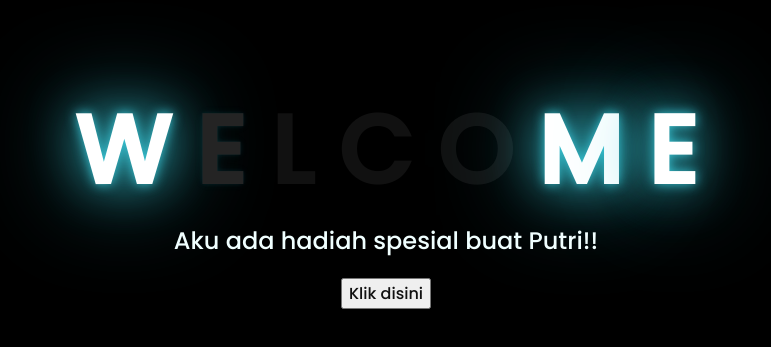
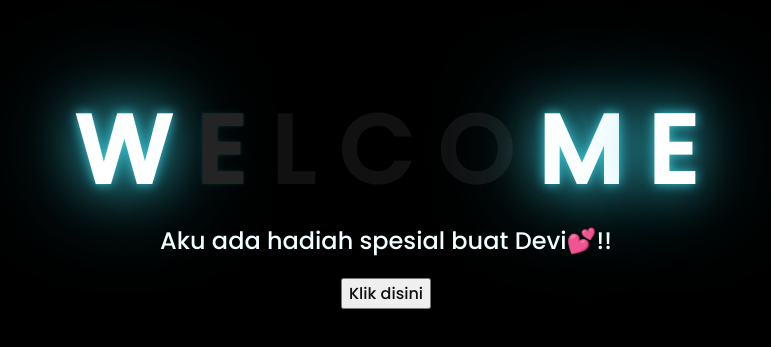
Before and after one commit to muhammadarifmartadinataa/muhammadarifmartadinataa.github.io, a plain HTML site: page index.html in a window 1280 px wide. Shown: the part 215-562 px from the top of the page, without its empty margins (262-1033 px from the left). Drawn offline with Linux system fonts and the light colour scheme.

Commit message:
Update index.html

```diff
--- a/index.html
+++ b/index.html
@@ -20,7 +20,7 @@
         <span>E</span>
     </div>
     <div class="description">
-        <span>Aku ada hadiah spesial buat Putri!!</span>
+        <span>Aku ada hadiah spesial buat Devi💕!!</span>
     </div>
     <div class="button">
         <button>
```
